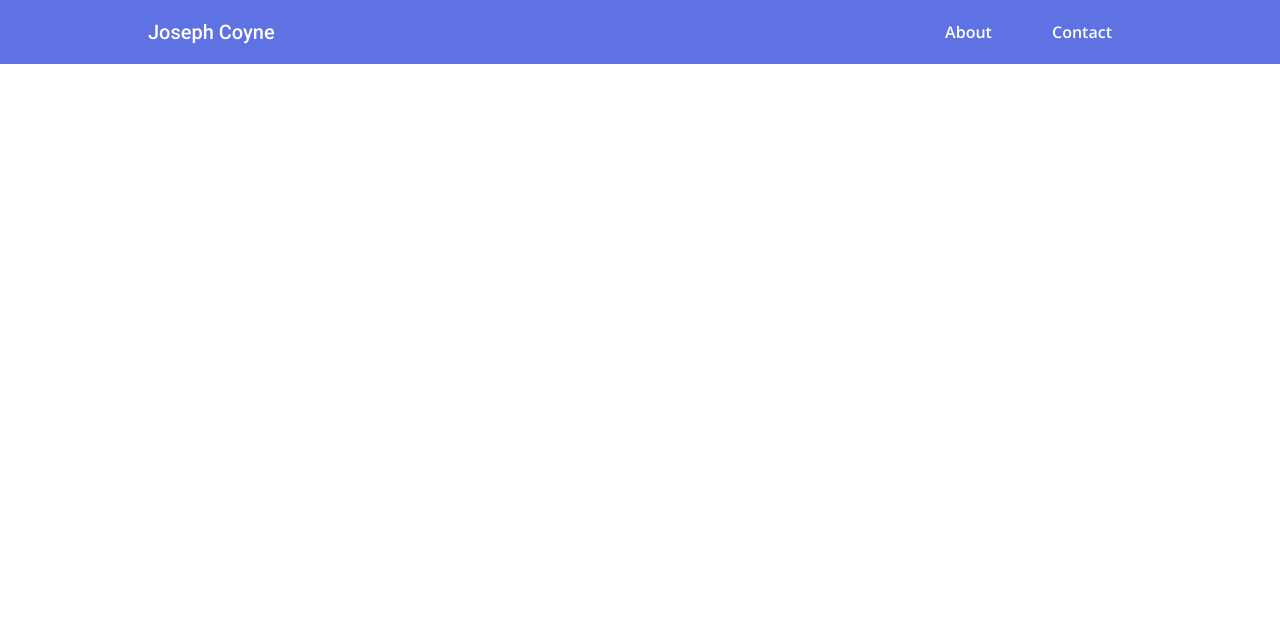
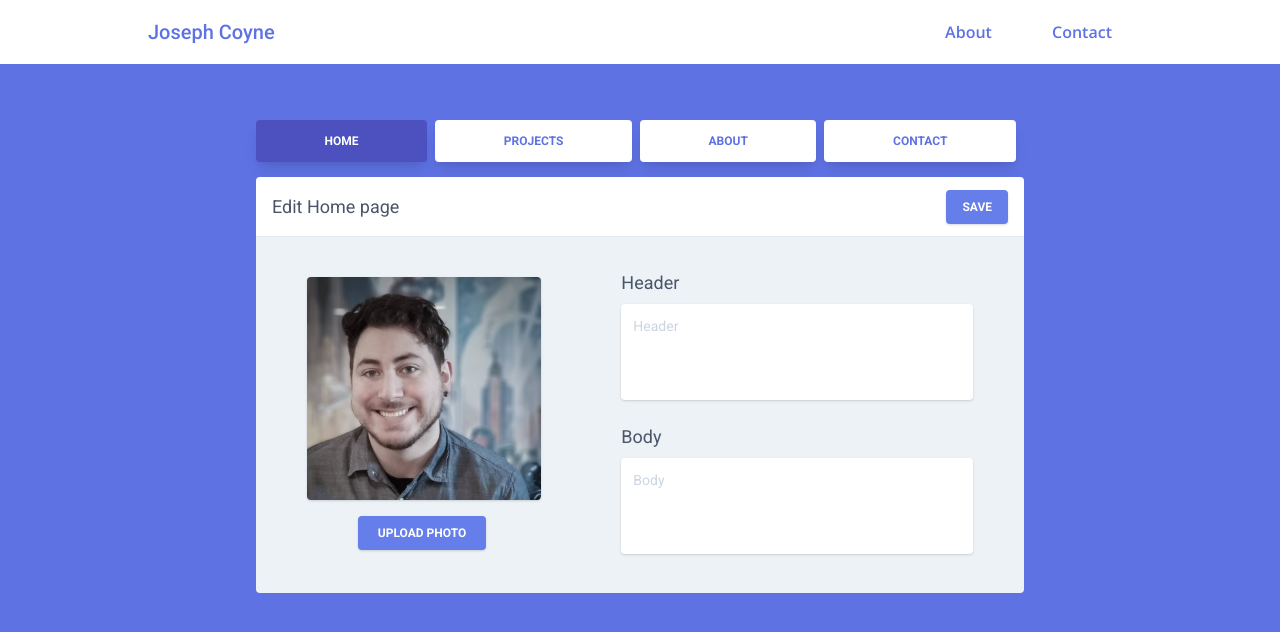
Before and after one commit to joseph-coyne/coyne.dev, a Vue app: page /admin in a window 1280 px wide. Shown: the top 632 px of the page. Built offline with nearby package versions, Linux system fonts and the light colour scheme; a small style sheet from the web is missing.

Commit message:
adds admin page

```diff
--- a/src/App.vue
+++ b/src/App.vue
@@ -1,8 +1,11 @@
 <template>
-  <div id="app">
+  <div id="app"
+  class="h-screen overflow-auto"
+   :class="[ currentRoute ? 'bg-blue-800' : 'bg-white' ]">
+
     <NavBar class="inset-x-0 top-0 fixed" />
 
-    <router-view />
+    <router-view/>
   </div>
 </template>
 <script>
@@ -11,25 +14,14 @@ import NavBar from "@/components/NavBar.vue";
 export default {
   components: {
     NavBar
-  }
+  },
+  computed: {
+    currentRoute() {
+      return this.$route.name === 'Login' || this.$route.name === 'Admin'
+    }
+  },
 };
 </script>
 <style>
-#app {
-  font-family: 'Roboto', sans-serif;
-  /* font-family: -apple-system, BlinkMacSystemFont, Helvetica Neue, Roboto, Arial,
-    Noto Sans, sans-serif, Apple Color Emoji, Segoe UI, Segoe UI Emoji,
-    Segoe UI Symbol, Noto Color Emoji;
-  -webkit-font-smoothing: antialiased;
-  -moz-osx-font-smoothing: grayscale; */
-  /* text-align: center; */
-  color: #2c3e50;
-  /* padding: 3rem 10rem; */
-}
-/* .font {
-  font-family: Gilroy-ExtraBold;
-}
-.font-medium {
-  font-family: Gilroy-Medium;
-} */
+
 </style>
--- a/src/assets/css/tailwind.css
+++ b/src/assets/css/tailwind.css
@@ -12,3 +12,10 @@
 * {
 	outline: none !important;
 }
+
+.nav-blue {
+  @apply text-white bg-blue-800;
+}
+.nav-white {
+  @apply text-blue-800 bg-white;
+}
--- a/src/components/NavBar.vue
+++ b/src/components/NavBar.vue
@@ -1,5 +1,6 @@
 <template>
-	<nav class="mb-10 bg-blue-800  text-white">
+	<nav class="mb-10"
+	:class="[ currentRoute ? 'nav-white' : 'nav-blue']">
 		<div class="mx-auto max-w-screen-lg">
 			<div class="flex items-center md:p-3 justify-between overflow-visible px-4">
 				<router-link to="/" class="md:p-2 font-medium text-md md:text-xl leading-6">
@@ -64,7 +65,12 @@ export default {
 		close() {
 			this.isOpen = false;
 		}
-	}
+	},
+	computed: {
+    currentRoute() {
+      return this.$route.name === 'Login' || this.$route.name === 'Admin'
+    }
+  },
 };
 </script>
 
--- a/src/components/Projects.vue
+++ b/src/components/Projects.vue
@@ -23,7 +23,7 @@
           <a
             :href="project.link"
             target="_blank"
-            class=" bg-blue-800 hover:bg-blue-900 text-sm text-white font-medium mt-3 md:my-0 p-1 rounded shadow-md order-3 md:order-2 transform ease-in-out duration-200 hover:-translate-y-0.5 "
+            class=" bg-indigo-500 place-self-center text-white active:bg-indigo-600 font-bold uppercase text-xs px-4 py-2 rounded shadow hover:shadow-md active:bg-indigo-700 hover:bg-indigo-400 mr-4  ease-linear transition-all duration-150 order-3 md:order-2"
           >
             <span class="px-1 font-open font-semibold">
               Link
--- a/src/views/About.vue
+++ b/src/views/About.vue
@@ -1,5 +1,5 @@
 <template>
-  <main class="flex flex-col mt-12 overflow-auto md:max-w-4xl mx-auto">
+  <main class="flex flex-col mt-12 md:max-w-4xl mx-auto">
     <section class="pt-12 mt-2 md:py-16">
       <div class="container flex flex-col px-6">
         <h2 class="pb-4 font-semibold text-3xl md:text-4xl">Who am I?</h2>
--- /dev/null
+++ b/src/views/Admin.vue
@@ -0,0 +1,157 @@
+<template>
+  <main class="flex flex-col mt-12 md:max-w-3xl mx-auto">
+    <section class="pt-12 mt-2 md:py-16">
+			<div class="flex flex-wrap">
+				<div class="w-full flex flex-col">
+					<ul class="flex mb-0 list-none flex-wrap pb-4 flex-row">
+						<li class="-mb-px mr-2 last:mr-0 flex-auto text-center">
+							<a class="text-xs font-bold uppercase px-5 py-3 shadow-lg rounded block leading-normal cursor-pointer" v-on:click="toggleTabs(1)"
+							:class="{'text-blue-800 bg-white': openTab !== 1, 'text-white bg-indigo-700': openTab === 1}">
+								Home
+							</a>
+						</li>
+						<li class="-mb-px mr-2 last:mr-0 flex-auto text-center">
+							<a class="text-xs font-bold uppercase px-5 py-3 shadow-lg rounded block leading-normal cursor-pointer" v-on:click="toggleTabs(2)"
+							:class="{'text-blue-800 bg-white': openTab !== 2, 'text-white bg-indigo-700': openTab === 2}">
+								Projects
+							</a>
+						</li>
+						<li class="-mb-px mr-2 last:mr-0 flex-auto text-center">
+							<a class="text-xs font-bold uppercase px-5 py-3 shadow-lg rounded block leading-normal cursor-pointer" v-on:click="toggleTabs(3)"
+							:class="{'text-blue-800 bg-white': openTab !== 3, 'text-white bg-indigo-700': openTab === 3}">
+								About
+							</a>
+						</li>
+						<li class="-mb-px mr-2 last:mr-0 flex-auto text-center">
+							<a class="text-xs font-bold uppercase px-5 py-3 shadow-lg rounded block leading-normal cursor-pointer" v-on:click="toggleTabs(4)"
+							:class="{'text-blue-800 bg-white': openTab !== 4, 'text-white bg-indigo-700': openTab === 4}">
+								Contact
+							</a>
+						</li>
+					</ul>
+					<div class="tab-content tab-space">
+						<div :class="{'hidden': openTab !== 1, 'block': openTab === 1}">
+							<div class="flex flex-row bg-white w-full rounded-t border-b justify-between">
+								<h1 class="text-lg text-gray-700 m-2 p-2">Edit Home page</h1>
+								<button class="bg-indigo-500 place-self-center text-white active:bg-indigo-600 font-bold uppercase text-xs px-4 py-2 rounded shadow hover:shadow-md active:bg-indigo-700 mr-4  ease-linear transition-all duration-150" type="button">
+									Save
+								</button>
+							</div>
+							<div class="relative min-w-0 break-words bg-gray-200 w-full mb-6 rounded-b">
+								<div class="px-8 py-8 flex-auto">
+									<div class="flex justify-center">
+										<div class="flex flex-col w-2/6 mr-10 mt-2">
+											<img src="@/assets/images/headshot-cropped.png" alt="Upload a picture"
+											class="shadow rounded max-w-s max-h-s object-cover align-middle border-none mb-4" />
+											<button class="w-32 bg-indigo-500 place-self-center text-white active:bg-indigo-600 font-bold uppercase text-xs px-4 py-2 rounded shadow hover:shadow-md active:bg-indigo-700 mr-1 mb-1 ease-linear transition-all duration-150" type="button">
+												Upload Photo
+											</button>
+										</div>
+										<div class="w-3/6 ml-10">
+											<h1 class="text-lg text-gray-700 pb-2">Header</h1>
+											<textarea  placeholder="Header" class="resize-none px-3 py-3 placeholder-gray-400 text-gray-700 relative bg-white rounded text-sm shadow focus:outline-none w-full h-24"></textarea>
+											<h1 class="text-lg text-gray-700 py-2 mt-2">Body</h1>
+											<textarea  placeholder="Body" class="resize-none px-3 py-3 placeholder-gray-400 text-gray-700 relative bg-white rounded text-sm shadow focus:outline-none w-full h-24"></textarea>
+										</div>
+									</div>
+								</div>
+							</div>
+						</div>
+						<div :class="{'hidden': openTab !== 2, 'block': openTab === 2}">
+							<div class="flex flex-row bg-white w-full rounded-t border-b justify-between">
+								<h1 class="text-lg text-gray-700 m-2 p-2">Edit Projects</h1>
+								<button class="bg-indigo-500 place-self-center text-white active:bg-indigo-600 font-bold uppercase text-xs px-4 py-2 rounded shadow hover:shadow-md active:bg-indigo-700 mr-4  ease-linear transition-all duration-150" type="button">
+									Save
+								</button>
+							</div>
+							<div class="relative min-w-0 break-words bg-gray-200 w-full mb-6 rounded-b">
+								<div class="px-8 py-8 flex-auto">
+									<div class="flex justify-center">
+										<div class="flex flex-col w-2/6 mr-10 mt-2">
+											<img src="" alt="Upload a picture"
+											class="shadow rounded object-cover max-w-s max-h-s bg-white align-middle border-none mb-4" />
+											<button class="w-32 bg-indigo-500 place-self-center text-white active:bg-indigo-600 font-bold uppercase text-xs px-4 py-2 rounded shadow hover:shadow-md active:bg-indigo-700 mr-1 mb-1 ease-linear transition-all duration-150" type="button">
+												Upload Photo
+											</button>
+										</div>
+										<div class="w-3/6 ml-10">
+											<h1 class="text-lg text-gray-700 pb-2">Title</h1>
+											<input type="text"  placeholder="Title" class="resize-none px-3 py-3 placeholder-gray-400 text-gray-700 relative bg-white rounded text-sm shadow focus:outline-none w-full">
+											<h1 class="text-lg text-gray-700 py-2 mt-2">Description</h1>
+											<textarea  placeholder="Description" class="resize-none px-3 py-3 placeholder-gray-400 text-gray-700 relative bg-white rounded text-sm shadow focus:outline-none w-full h-24"></textarea>
+										</div>
+									</div>
+								</div>
+							</div>
+						</div>
+						<div :class="{'hidden': openTab !== 3, 'block': openTab === 3}">
+							<div class="flex flex-row bg-white w-full rounded-t border-b justify-between">
+								<h1 class="text-lg text-gray-700 m-2 p-2">Edit About page</h1>
+								<button class="bg-indigo-500 place-self-center text-white active:bg-indigo-600 font-bold uppercase text-xs px-4 py-2 rounded shadow hover:shadow-md active:bg-indigo-700 mr-4 ease-linear transition-all duration-150" type="button">
+									Save
+								</button>
+							</div>
+							<div class="relative min-w-0 break-words bg-gray-200 w-full mb-6 rounded-b">
+								<div class="px-8 py-8 flex-auto">
+									<div class="flex justify-center">
+										<div class="flex flex-col w-2/6 mr-10 mt-2">
+											<img src="@/assets/images/luna.jpg" alt="Upload a picture"
+											class="shadow rounded max-w-s max-h-s object-cover align-middle border-none mb-4" />
+											<button class="w-32 bg-indigo-500 place-self-center text-white active:bg-indigo-600 font-bold uppercase text-xs px-4 py-2 rounded shadow hover:shadow-md active:bg-indigo-700 mr-1 mb-1 ease-linear transition-all duration-150" type="button">
+												Upload Photo
+											</button>
+										</div>
+										<div class="w-3/6 ml-10">
+											<h1 class="text-lg text-gray-700 pb-2">Header</h1>
+											<textarea  placeholder="Header" class="resize-none px-3 py-3 placeholder-gray-400 text-gray-700 relative bg-white rounded text-sm shadow focus:outline-none w-full h-24"></textarea>
+											<h1 class="text-lg text-gray-700 py-2 mt-2">Body</h1>
+											<textarea  placeholder="Body" class="resize-none px-3 py-3 placeholder-gray-400 text-gray-700 relative bg-white rounded text-sm shadow focus:outline-none w-full h-24"></textarea>
+										</div>
+									</div>
+								</div>
+							</div>
+						</div>
+						<div :class="{'hidden': openTab !== 4, 'block': openTab === 4}">
+							<div class="flex flex-row bg-white w-full rounded-t border-b justify-between">
+								<h1 class="text-lg text-gray-700 m-2 p-2">Edit Contact page</h1>
+								<button class="bg-indigo-500 place-self-center text-white active:bg-indigo-600 font-bold uppercase text-xs px-4 py-2 rounded shadow hover:shadow-md active:bg-indigo-700 mr-4  ease-linear transition-all duration-150" type="button">
+									Save
+								</button>
+							</div>
+							<div class="relative min-w-0 break-words bg-gray-200 w-full mb-6 rounded-b">
+								<div class="px-8 py-8 flex-auto">
+									<div class="flex justify-center">
+										<div class="w-3/6 ml-10">
+											<h1 class="text-lg text-gray-700 pb-2">Body</h1>
+											<textarea  placeholder="Header" class="resize-none px-3 py-3 placeholder-gray-400 text-gray-700 relative bg-white rounded text-sm shadow focus:outline-none w-full h-24"></textarea>
+										</div>
+									</div>
+								</div>
+							</div>
+						</div>
+					</div>
+				</div>
+			</div>
+    </section>
+  </main>
+</template>
+
+<script>
+  export default {
+    name: "Admin",
+    data() {
+    return {
+      openTab: 1
+    }
+  },
+  methods: {
+    toggleTabs: function(tabNumber){
+      this.openTab = tabNumber
+    }
+  }
+  }
+</script>
+
+<style scoped>
+
+</style>
--- a/src/views/Contact.vue
+++ b/src/views/Contact.vue
@@ -1,5 +1,5 @@
 <template>
-  <main class="flex flex-col mt-12 overflow-auto md:max-w-4xl mx-auto">
+  <main class="flex flex-col mt-12 md:max-w-4xl mx-auto">
     <section class="pt-12 mt-2 md:py-16">
       <div class="container flex flex-col px-6">
         <h2 class="pb-4 font-semibold text-3xl  md:text-4xl">Contact</h2>
--- a/src/views/Home.vue
+++ b/src/views/Home.vue
@@ -1,5 +1,5 @@
 <template>
-  <main class="flex flex-col mt-12 overflow-auto md:max-w-4xl mx-auto">
+  <main class="flex flex-col mt-12 md:max-w-4xl mx-auto">
     <section class="pt-12 mt-2 md:py-16">
       <div
         class="container flex flex-col justify-between px-6 md:flex-row  md:items-center "
--- a/tailwind.config.js
+++ b/tailwind.config.js
@@ -12,7 +12,6 @@ module.exports = {
         '0.5': '1px',
       }
     },
-
     screens: {
       sm: '640px',
       md: '768px',
@@ -245,11 +244,11 @@ module.exports = {
     },
     fontFamily: {
       sans: [
+        'Roboto',
         'system-ui',
         '-apple-system',
         'BlinkMacSystemFont',
         '"Segoe UI"',
-        'Roboto',
         '"Helvetica Neue"',
         'Arial',
         '"Noto Sans"',
@@ -651,7 +650,7 @@ module.exports = {
     alignSelf: ['responsive'],
     appearance: ['responsive'],
     backgroundAttachment: ['responsive'],
-    backgroundColor: ['responsive', 'hover', 'focus', 'checked'],
+    backgroundColor: ['responsive', 'hover', 'focus', 'checked', 'active'],
     backgroundOpacity: ['responsive', 'hover', 'focus'],
     backgroundPosition: ['responsive'],
     backgroundRepeat: ['responsive'],
```
Also changed, not shown: src/router/index.js (+6 -2 lines), src/views/Login.vue (+7 -8 lines), public/index.html (line endings or trailing spaces).
